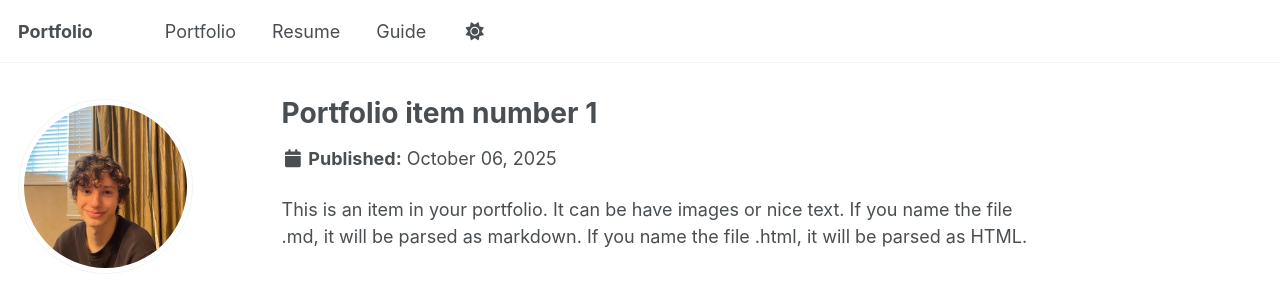
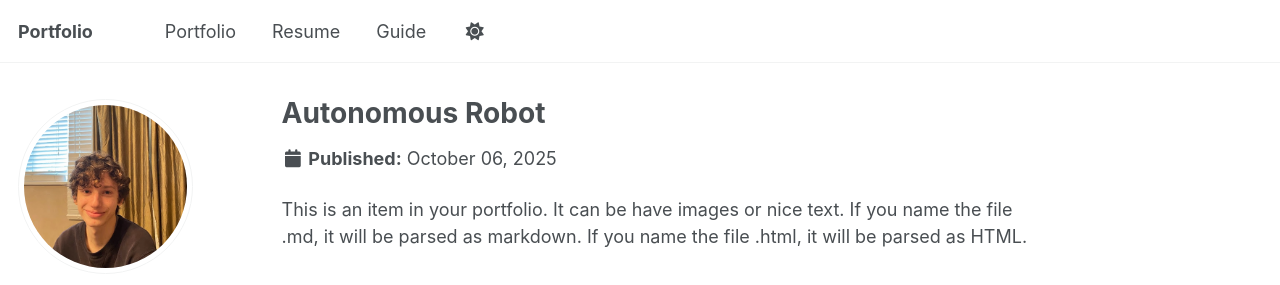
Before and after one commit to GoniBM/gonibm.github.io, a Jekyll site: the page built from _portfolio/portfolio-1.md, in a window 1280 px wide and 937 px high. Shown: the top 285 px of the window. Built offline with Jekyll 4.4.1, drawn with Linux system fonts in a browser that asks for light colours; a script that is not in the unit is left out.

Commit message:
Update portfolio-1.md

```diff
--- a/_portfolio/portfolio-1.md
+++ b/_portfolio/portfolio-1.md
@@ -1,6 +1,6 @@
 ---
-title: "Portfolio item number 1"
-excerpt: "Short description of portfolio item number 1<br/><img src='/images/500x300.png'>"
+title: "Autonomous Robot"
+excerpt: "Building an Autonomous robot for a pet rescue competition 1<br/><img src='/images/Robot_1.png'>"
 collection: portfolio
 ---
 
```
